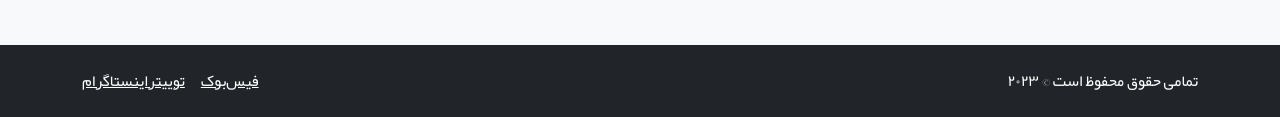
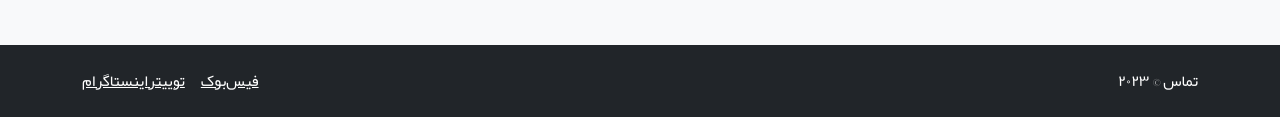
Before and after one commit to AbbasBSK/Web2Project, a plain HTML site: page index.html in a window 1280 px wide. Shown: the part 983-1100 px from the top of the page. Drawn offline with nearby package versions, Linux system fonts and the light colour scheme.

Commit message:
after added project for session3 for flex and container and list - 2

```diff
--- a/index.html
+++ b/index.html
@@ -78,7 +78,7 @@
     <footer class="bg-dark text-white py-4">
         <div class="container">
             <div class="d-flex flex-column flex-md-row justify-content-between align-items-center">
-                <p class="mb-0">تمامی حقوق محفوظ است &copy; ۲۰۲۳</p>
+                <p class="mb-0">تماس &copy; ۲۰۲۳</p>
                 <div class="d-flex mt-3 mt-md-0">
                     <a href="#" class="text-white me-3">فیس‌بوک</a>
                     <a href="#" class="text-white me-3">توییتر</a>
```
Also changed, not shown: assets/img/project session3.png (added).
